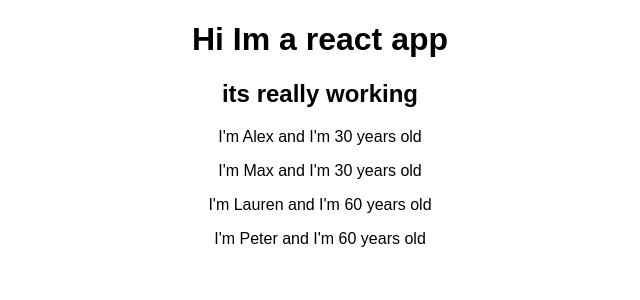
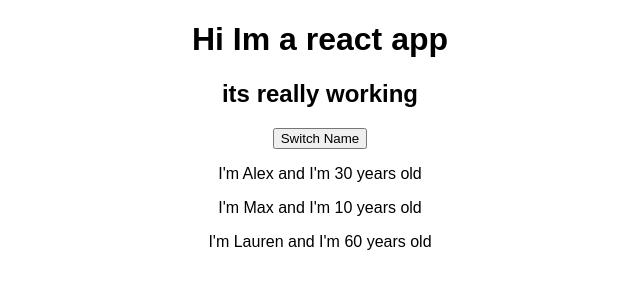
Before and after one commit to Lix311/ReactBurger, a React (Create React App) app: page / in a window 1280 px wide. Shown: the top 300 px of the page, without its empty margins (320-960 px from the left). Built offline with nearby package versions, Linux system fonts and the light colour scheme.

Commit message:
added state

```diff
--- a/src/App.js
+++ b/src/App.js
@@ -3,15 +3,23 @@
 import Person from "./Person/Person";
 
 class App extends Component {
+  state = {
+    persons: [
+      { name: "Alex", age: 30},
+      { name: "Max", age: 10},
+      { name: "Lauren", age: 60}
+    ]
+  }
+
   render() {
     return (
       <div className="App">
         <h1>Hi Im a react app</h1>
         <h2>its really working</h2>
-        <Person name="Alex" age="30" />
-        <Person name="Max" age="30"/>
-        <Person name="Lauren" age="60"/>
-        <Person name="Peter" age="60"/>
+        <button>Switch Name</button>
+        <Person name={this.state.persons[0].name} age={this.state.persons[0].age} />
+        <Person name={this.state.persons[1].name} age={this.state.persons[1].age} />
+        <Person name={this.state.persons[2].name} age={this.state.persons[2].age} />
       </div>
     );
   }
--- a/src/Person/Person.js
+++ b/src/Person/Person.js
@@ -1,6 +1,10 @@
 import React from "react";
 
 const person = (props) => {
-  return <p>I'm {props.name} and I'm {props.age} years old</p>;
+  return (
+    <div>
+        <p>I'm {props.name} and I'm {props.age} years old</p>
+    </div>
+  )
 };
 export default person;
```
